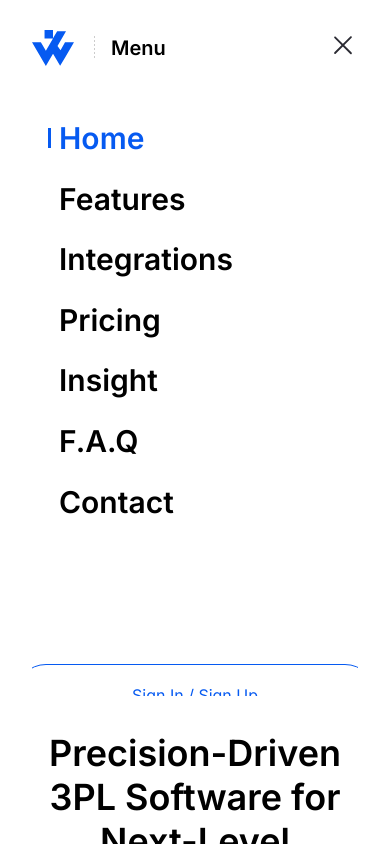
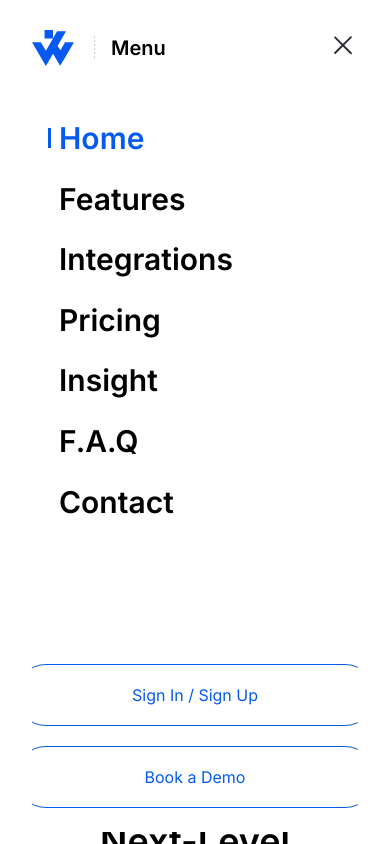
Before and after one commit to muslumdogan01/WareAct, a Next.js app in the folder wareact-frontend/: page / in a window 390 px wide. Both pictures are taken after a click on the button 343 px from the left and 45 px from the top of the page. Shown: the top 844 px of the page. Built offline with nearby package versions, Linux system fonts and the light colour scheme.

Commit message:
scroll fix2

```diff
--- a/wareact-frontend/src/components/header/menu/mobileMenu.tsx
+++ b/wareact-frontend/src/components/header/menu/mobileMenu.tsx
@@ -25,7 +25,7 @@ const MobileMenu = ({ isOpen, setIsOpen }: MobileMenuProps) => {
       } bg-white`}
     >
       {isOpen && (
-        <nav className=" relative w-full  z-50 bg-white px-4 py-6 space-y-6 transition-all duration-300 ease-in-out overflow-y-auto">
+        <nav className=" relative overflow-x-scroll   w-full  z-50 bg-white px-4 py-6 space-y-6 transition-all duration-300 ease-in-out overflow-y-auto">
           {" "}
           {navItems.map((item) => {
             const isActive = pathname === item.href;
--- a/wareact-frontend/src/components/header/page.tsx
+++ b/wareact-frontend/src/components/header/page.tsx
@@ -18,7 +18,7 @@ const Header = () => {
   return (
 
       <div className="container mx-auto">
-        <header className="w-full  px-4 h-full overflow-x-scroll  ">
+        <header className="w-full  px-4 h-full ">
           <div className=" flex lg:flex-row md:flex-col  items-center justify-between xl:px-4 py-[30px]">
             <div className="flex items-center space-x-[30px]">
               <Link href="/" className="flex items-center space-x-[4px]">
```
